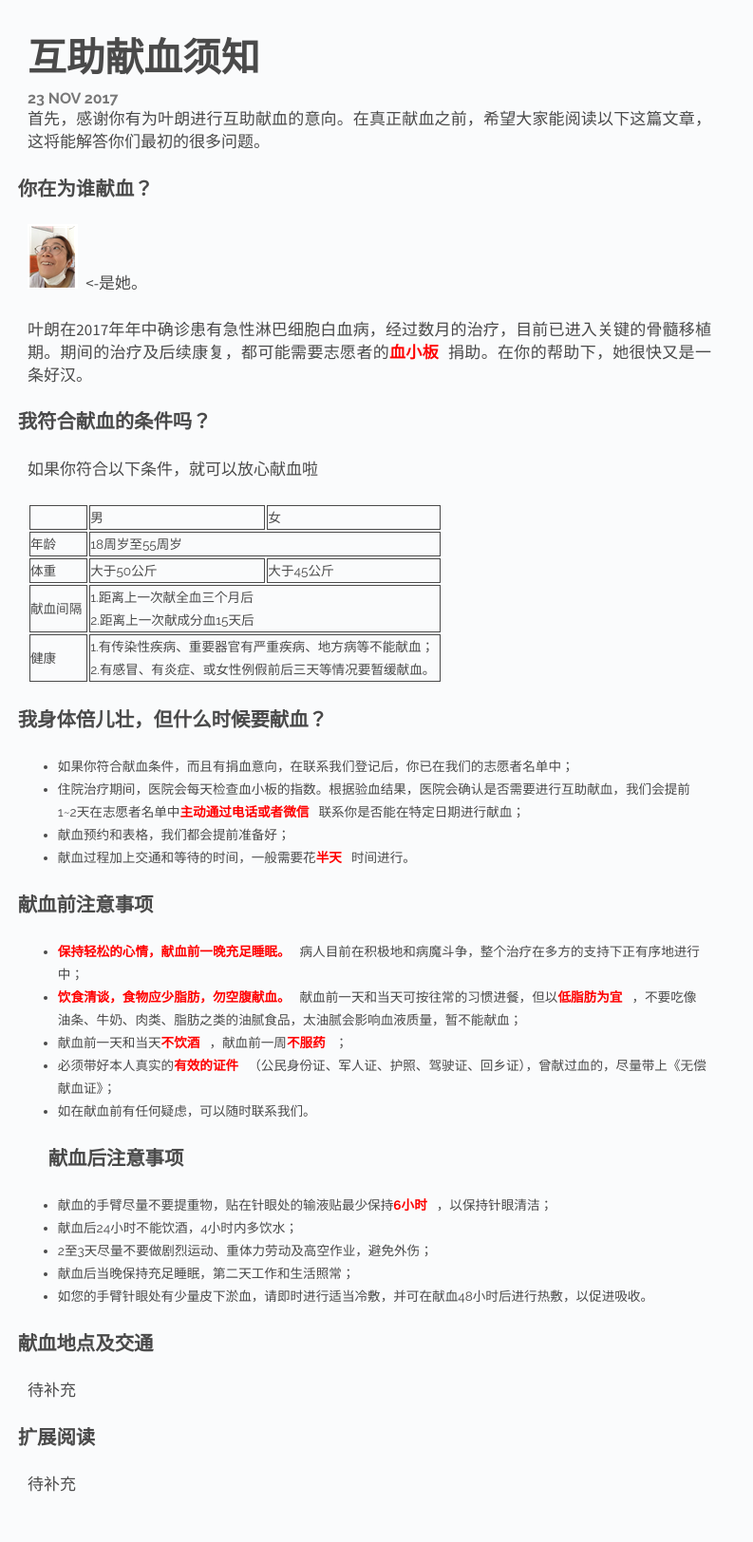
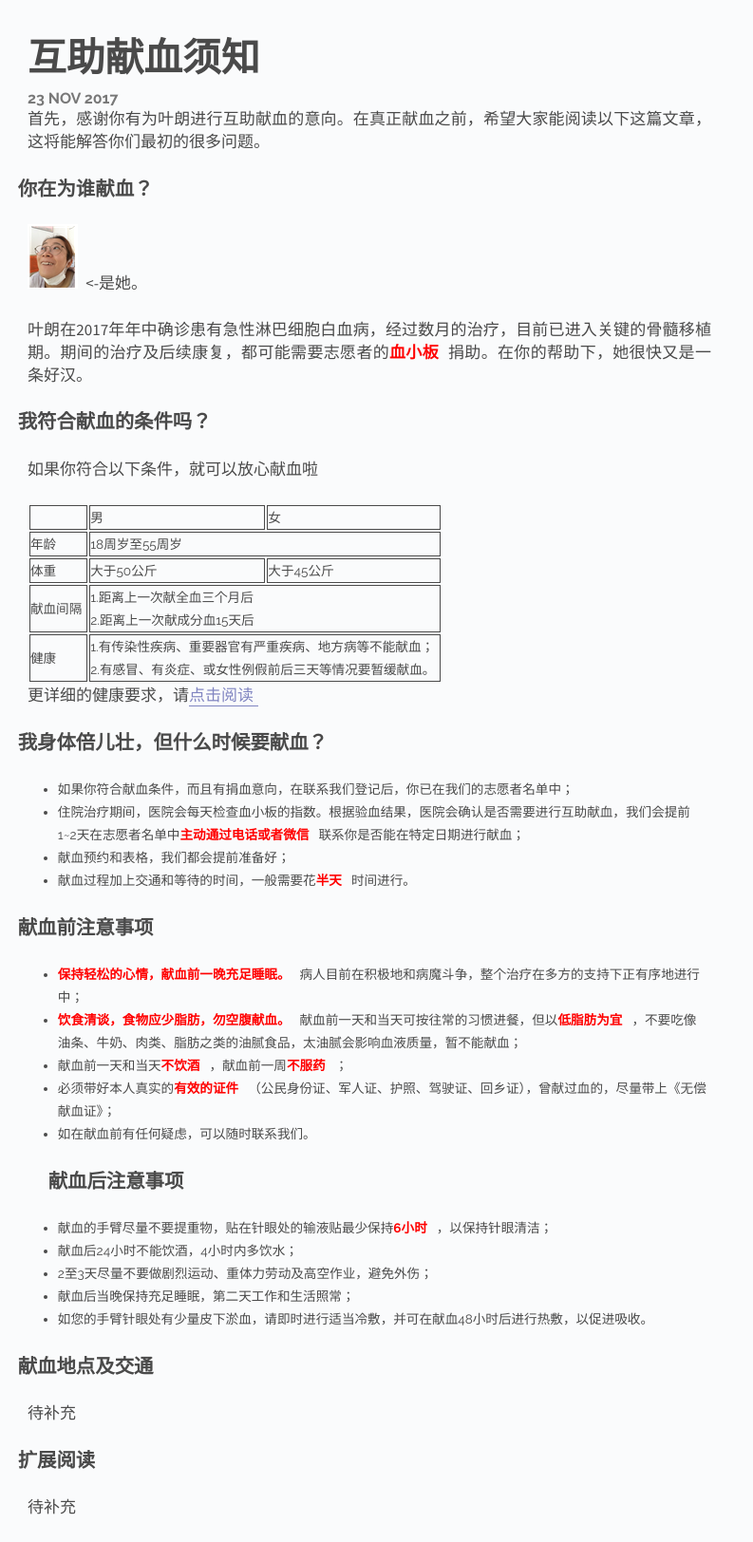
Before and after one commit to ardehaha/longisthebest, a Jekyll site: the page built from _posts/2017-11-23-notice.md, in a window 1280 px wide. Shown: the whole page at 95% size, without its empty margins (0-793 px from the left). Built offline with Jekyll 4.4.1, drawn with Linux system fonts in a browser that asks for light colours; Markdown is read by kramdown in place of the engine named in the settings.

Commit message:
Update 2017-11-23-notice.md

```diff
--- a/_posts/2017-11-23-notice.md
+++ b/_posts/2017-11-23-notice.md
@@ -41,6 +41,9 @@ categories: posts
       <td colspan="2">1.有传染性疾病、重要器官有严重疾病、地方病等不能献血；<br>2.有感冒、有炎症、或女性例假前后三天等情况要暂缓献血。</td>
    </tr>
 </table>
+
+更详细的健康要求，请[点击阅读](pre-health-check.md)
+
 ## 我身体倍儿壮，但什么时候要献血？
 
 * 如果你符合献血条件，而且有捐血意向，在联系我们登记后，你已在我们的志愿者名单中；
```
